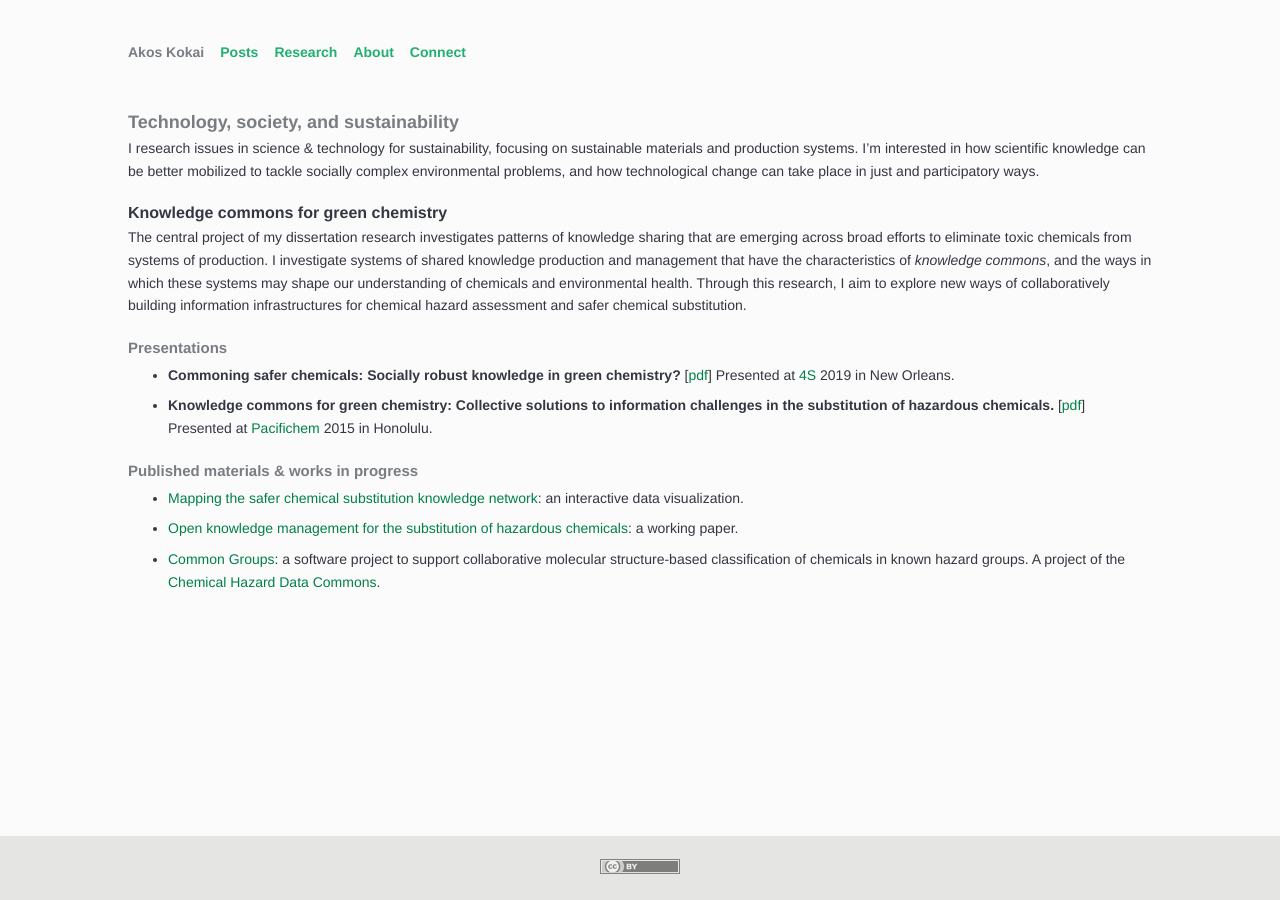
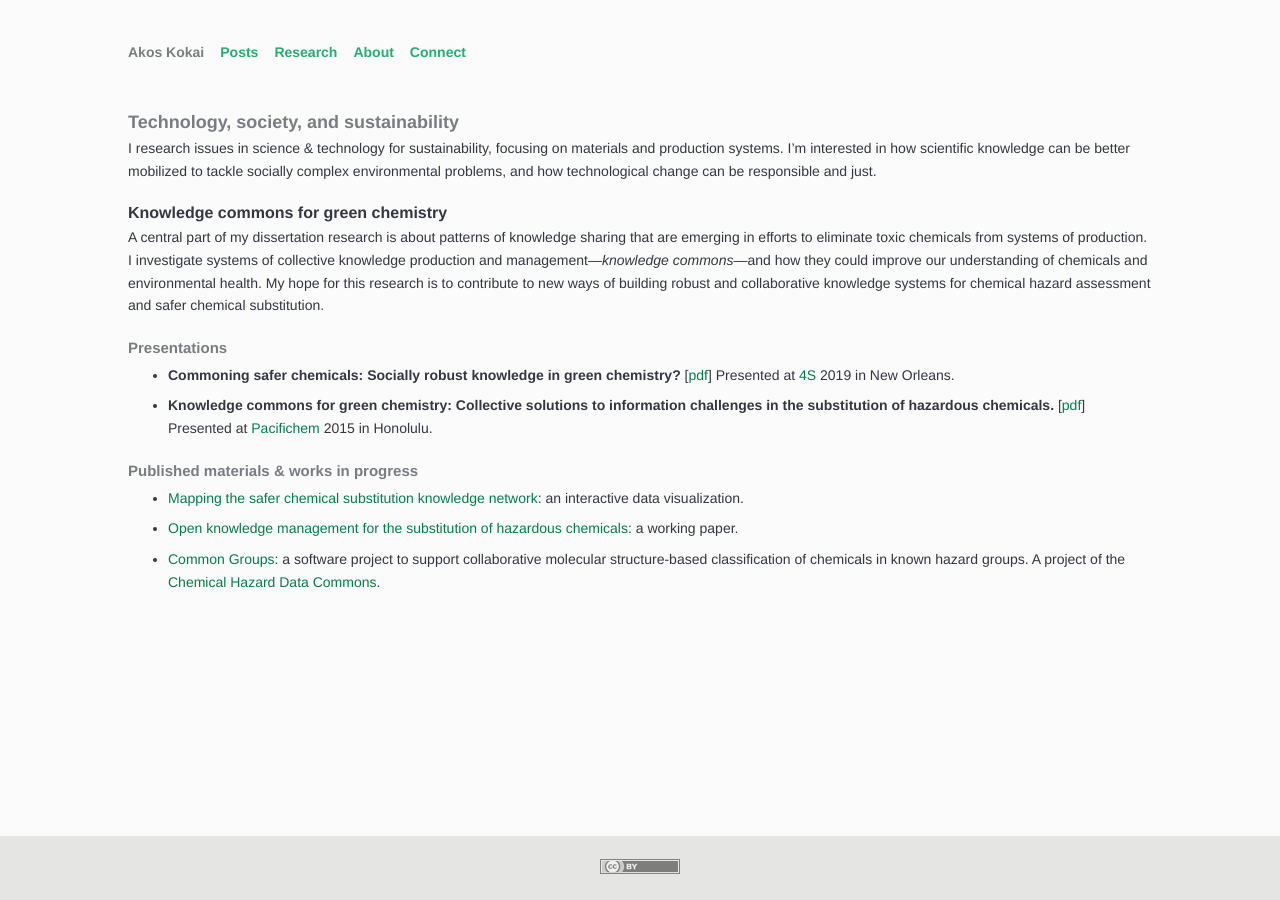
Before and after one commit to akokai/akokai.github.io, a Jekyll site: the page built from research/index.html, in a window 1280 px wide. Built offline with Jekyll 4.4.1, drawn with Linux system fonts in a browser that asks for light colours.

Commit message:
Edit research description

```diff
--- a/research/index.html
+++ b/research/index.html
@@ -2,10 +2,10 @@
 title: "Research"
 ---
 <h2>Technology, society, and sustainability</h2>
-<p>I research issues in science &amp; technology for sustainability, focusing on sustainable materials and production systems. I’m interested in how scientific knowledge can be better mobilized to tackle socially complex environmental problems, and how technological change can take place in just and participatory ways.</p>
+<p>I research issues in science &amp; technology for sustainability, focusing on materials and production systems. I’m interested in how scientific knowledge can be better mobilized to tackle socially complex environmental problems, and how technological change can be responsible and just.</p>
 
 <h3>Knowledge commons for green chemistry</h3>
-<p>The central project of my dissertation research investigates patterns of knowledge sharing that are emerging across broad efforts to eliminate toxic chemicals from systems of production. I investigate systems of shared knowledge production and management that have the characteristics of <em>knowledge commons</em>, and the ways in which these systems may shape our understanding of chemicals and environmental health. Through this research, I aim to explore new ways of collaboratively building information infrastructures for chemical hazard assessment and safer chemical substitution.</p>
+<p>A central part of my dissertation research is about patterns of knowledge sharing that are emerging in efforts to eliminate toxic chemicals from systems of production. I investigate systems of collective knowledge production and management—<em>knowledge commons</em>—and how they could improve our understanding of chemicals and environmental health. My hope for this research is to contribute to new ways of building robust and collaborative knowledge systems for chemical hazard assessment and safer chemical substitution.</p>
 
 <h4 id="talks">Presentations</h4>
 <ul class="flow">
```
